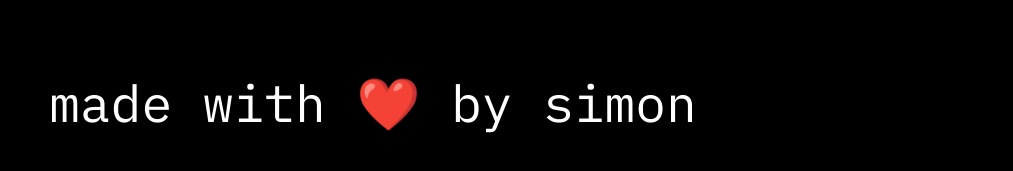
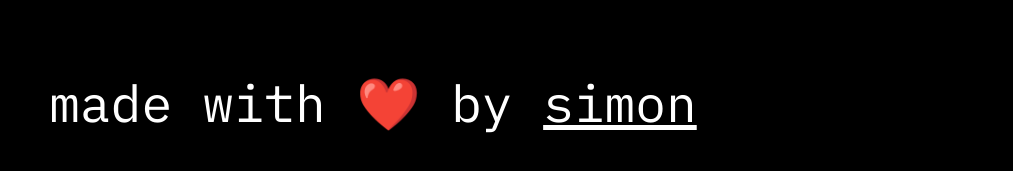
Before and after one commit to mxfilerelatedcache/b, a plain HTML site: page index.html in a window 1280 px wide. Shown: the part 10549-10720 px from the top of the page, without its empty margins (267-1280 px from the left). Drawn offline with Linux system fonts and the light colour scheme; a script that the page names is missing; a web font is replaced by a local one.

Commit message:
Update index.html

```diff
--- a/index.html
+++ b/index.html
@@ -97,7 +97,7 @@ schreib an:</div>
 <div id="left" class="rellax headline3" data-rellax-speed="3" data-rellax-zindex="2" style="text-align: right;">
  mitmachen<br>@<br>the<br>glow<br>project<br>.art</div>
 
-<p class="text" style="text-align: center">made with ❤️ by <a href="https://www.instagram.com/mxfilerelatedcache/">simon<a/></p>
+<p class="text" style="text-align: center">made with ❤️ by <a href="https://www.instagram.com/mxfilerelatedcache/" style="text-decoration-line: underline;">simon<a/></p>
 
 
 
```
